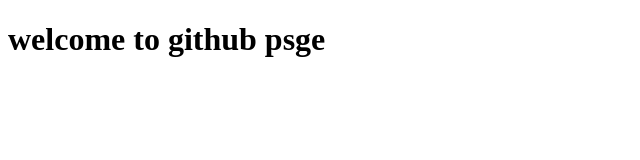
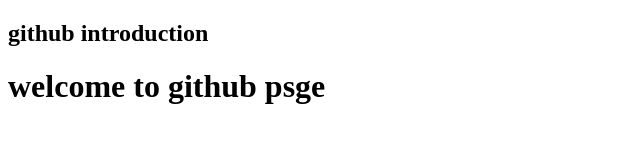
Before and after one commit to sid69696/learningfullstack, a plain HTML site: page index.html in a window 1280 px wide. Shown: the whole page, without its empty margins (0-640 px from the left). Drawn offline with Linux system fonts and the light colour scheme.

```diff
--- a/index.html
+++ b/index.html
@@ -4,6 +4,7 @@
     <title> learning github </title>
   </head>
   <body>
+    <h2> github introduction </h2>
     <h1> welcome to github psge </h1>
   </body>
 </html>
```
